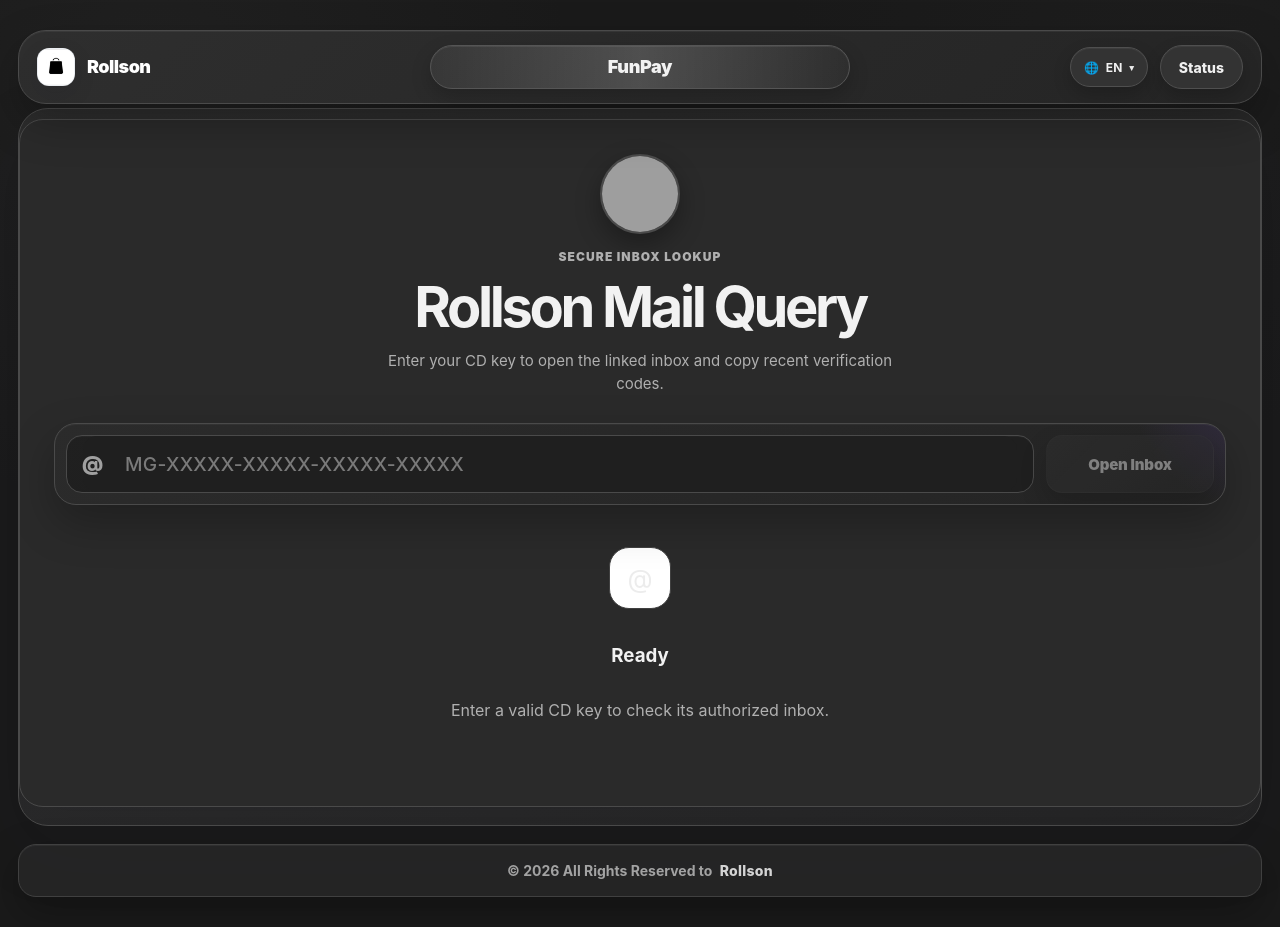
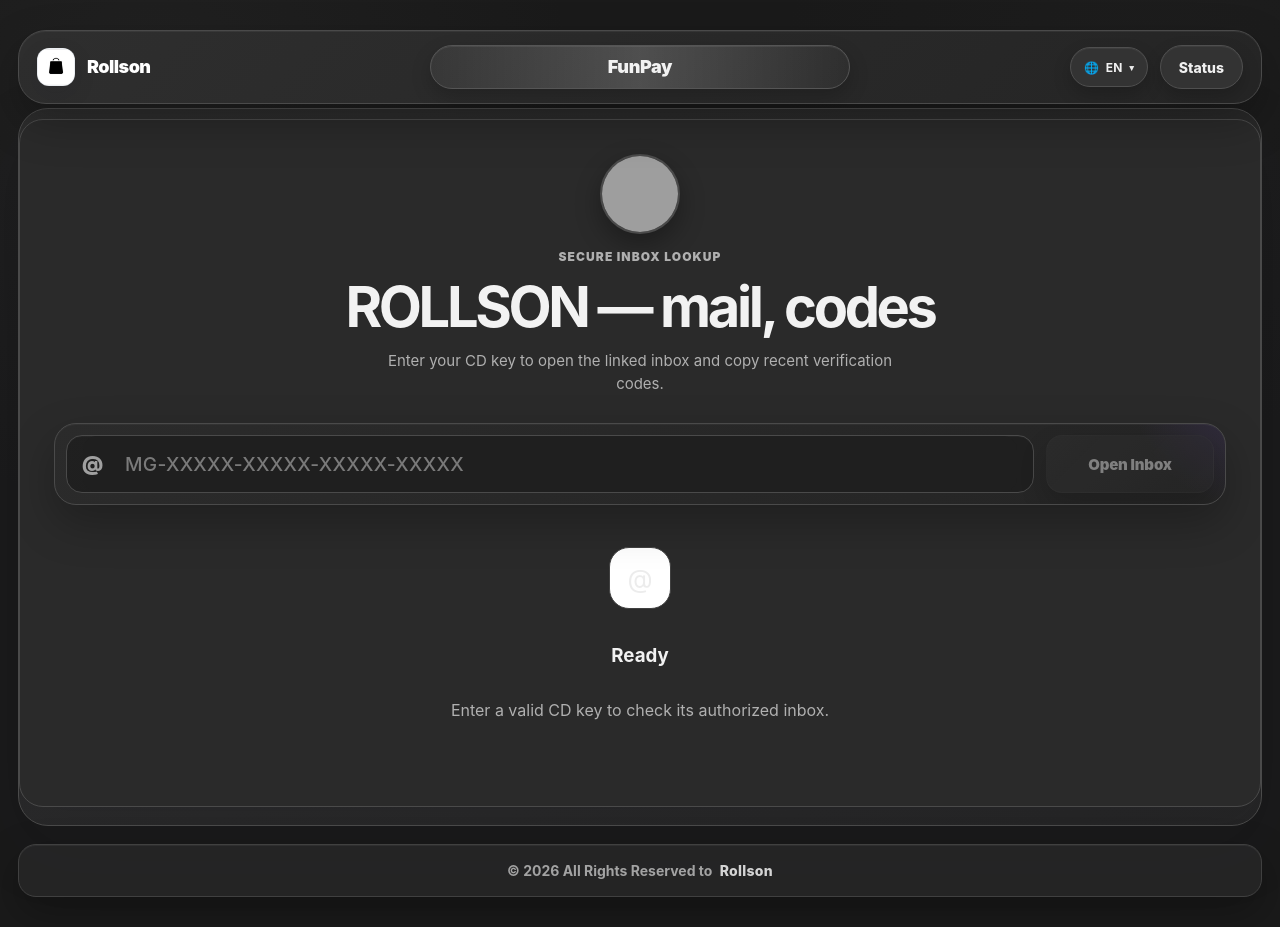
Before and after one commit to tomanferdos-pixel/rollson, a Next.js app: page / in a window 1280 px wide. Built offline with nearby package versions, Linux system fonts and the light colour scheme; grey boxes are pictures that could not be loaded.

Commit message:
Update main title to ROLLSON — почта, коды

```diff
--- a/src/i18n/messages.ts
+++ b/src/i18n/messages.ts
@@ -19,7 +19,7 @@
   "nav.inbox": "Inbox",
   "common.rights": "All Rights Reserved to",
   "main.badge": "Secure inbox lookup",
-  "main.title": "Rollson Mail Query",
+  "main.title": "ROLLSON — mail, codes",
   "main.intro": "Enter your CD key to open the linked inbox and copy recent verification codes.",
   "main.checking": "Checking...",
   "main.openInbox": "Open Inbox",
@@ -69,7 +69,7 @@
   "nav.inbox": "Почта",
   "common.rights": "Все права принадлежат",
   "main.badge": "Безопасный доступ к почте",
-  "main.title": "Rollson — запрос кодов",
+  "main.title": "ROLLSON — почта, коды",
   "main.intro": "Введите CD-ключ, чтобы открыть связанный ящик и скопировать коды подтверждения.",
   "main.checking": "Проверка...",
   "main.openInbox": "Открыть почту",
@@ -119,7 +119,7 @@
   "nav.inbox": "Boîte",
   "common.rights": "Tous droits réservés à",
   "main.badge": "Consultation sécurisée",
-  "main.title": "Rollson — requête mail",
+  "main.title": "ROLLSON — mail, codes",
   "main.intro": "Saisissez votre clé CD pour ouvrir la boîte liée et copier les codes récents.",
   "main.checking": "Vérification...",
   "main.openInbox": "Ouvrir la boîte",
@@ -141,7 +141,7 @@
   "nav.inbox": "Bandeja",
   "common.rights": "Todos los derechos reservados a",
   "main.badge": "Consulta segura",
-  "main.title": "Rollson — consulta de correo",
+  "main.title": "ROLLSON — mail, codes",
   "main.intro": "Introduce tu clave CD para abrir el buzón vinculado y copiar códigos recientes.",
   "main.checking": "Comprobando...",
   "main.openInbox": "Abrir bandeja",
@@ -163,7 +163,7 @@
   "nav.inbox": "البريد",
   "common.rights": "جميع الحقوق محفوظة لـ",
   "main.badge": "استعلام آمن عن البريد",
-  "main.title": "Rollson — استعلام البريد",
+  "main.title": "ROLLSON — mail, codes",
   "main.intro": "أدخل مفتاح CD لفتح صندوق البريد المرتبط ونسخ رموز التحقق.",
   "main.checking": "جارٍ التحقق...",
   "main.openInbox": "فتح البريد",
```
